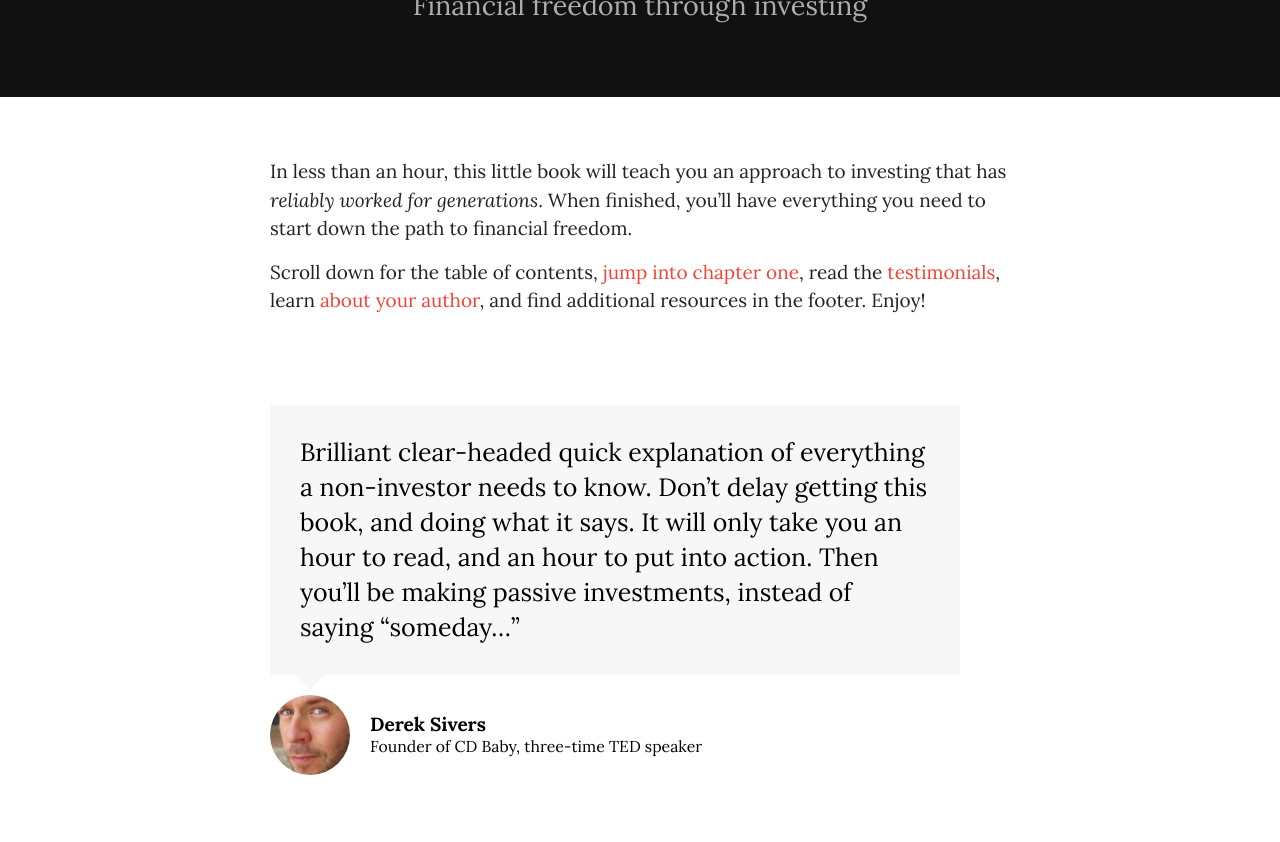
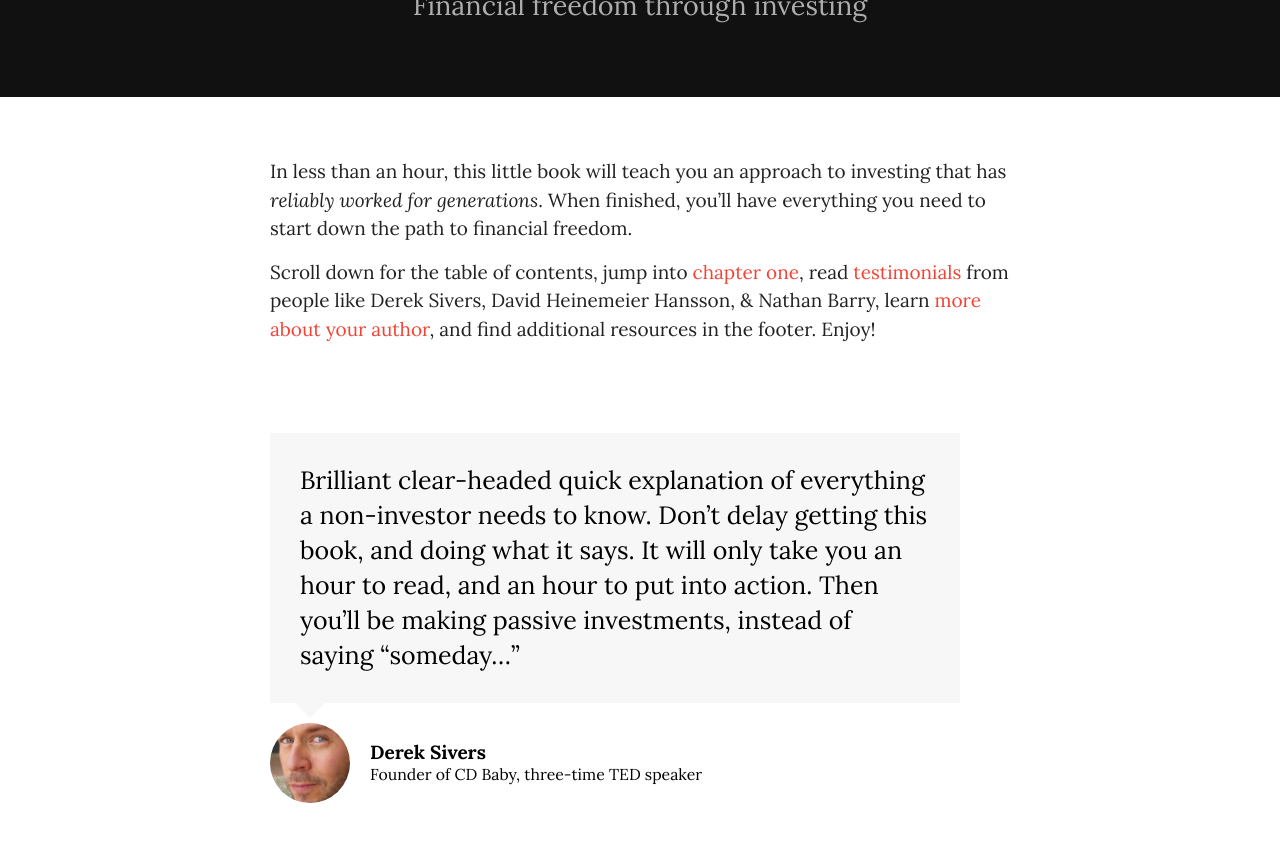
Before and after one commit to dafacto/moneyforsomething, a Jekyll site: the page built from index.md, in a window 1280 px wide and 900 px high, scrolled down 478 px. Shown: the top 842 px of the window. Built offline with Jekyll 4.4.1, drawn with Linux system fonts in a browser that asks for light colours; some web fonts are replaced.

Commit message:
Add important names back

```diff
--- a/index.md
+++ b/index.md
@@ -6,4 +6,4 @@ intro: Financial freedom through investing
 
 In less than an hour, this little book will teach you an approach to investing that has *reliably worked for generations*. When finished, you’ll have everything you need to start down the path to financial freedom.
 
-Scroll down for the table of contents, [jump into chapter one](/book/introduction/), read the [testimonials](/praise/), learn [about your author](/about/), and find additional resources in the footer. Enjoy!
+Scroll down for the table of contents, jump into [chapter one](/book/introduction/), read [testimonials](/praise/) from people like Derek Sivers, David Heinemeier Hansson, & Nathan Barry, learn [more about your author](/about/), and find additional resources in the footer. Enjoy!
```
